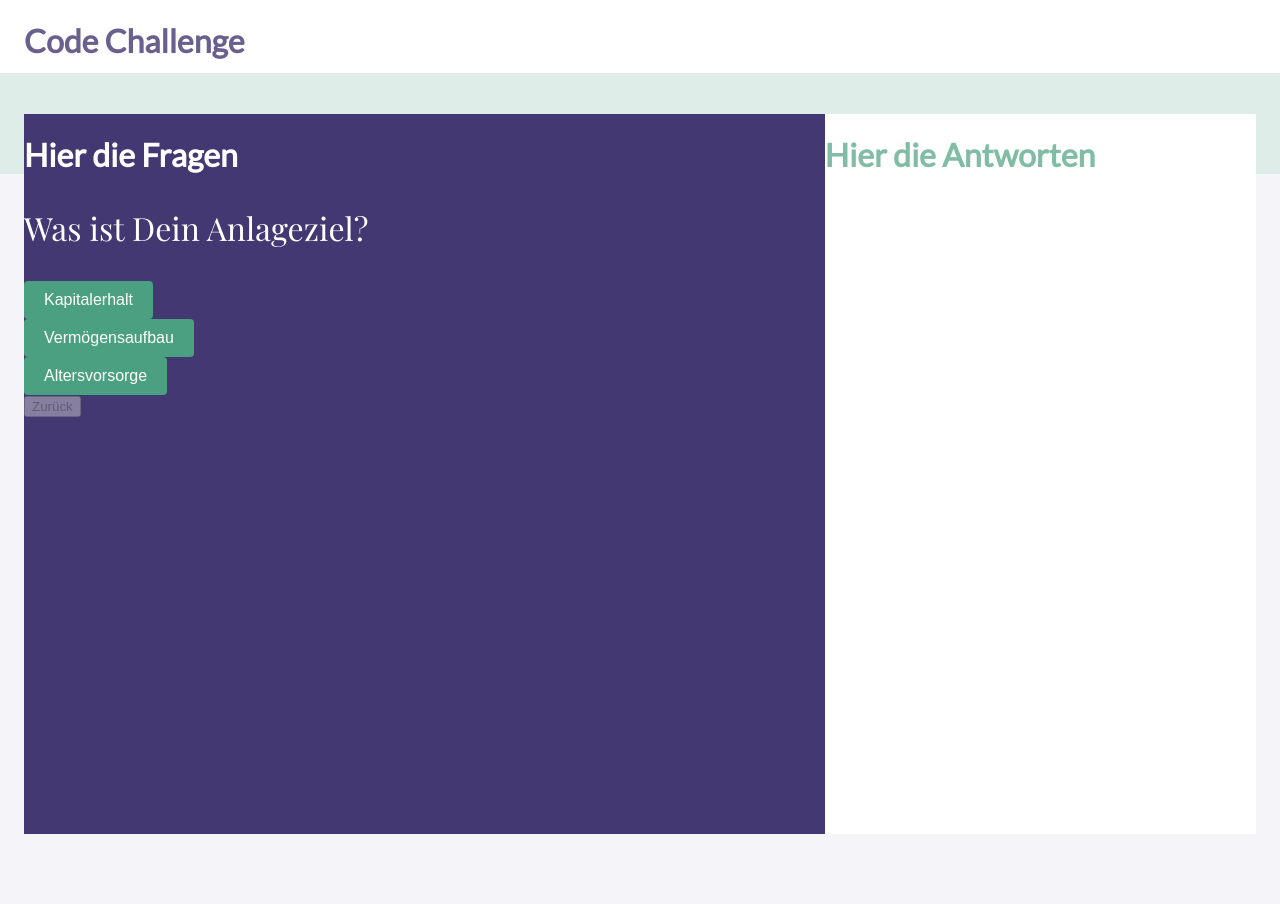
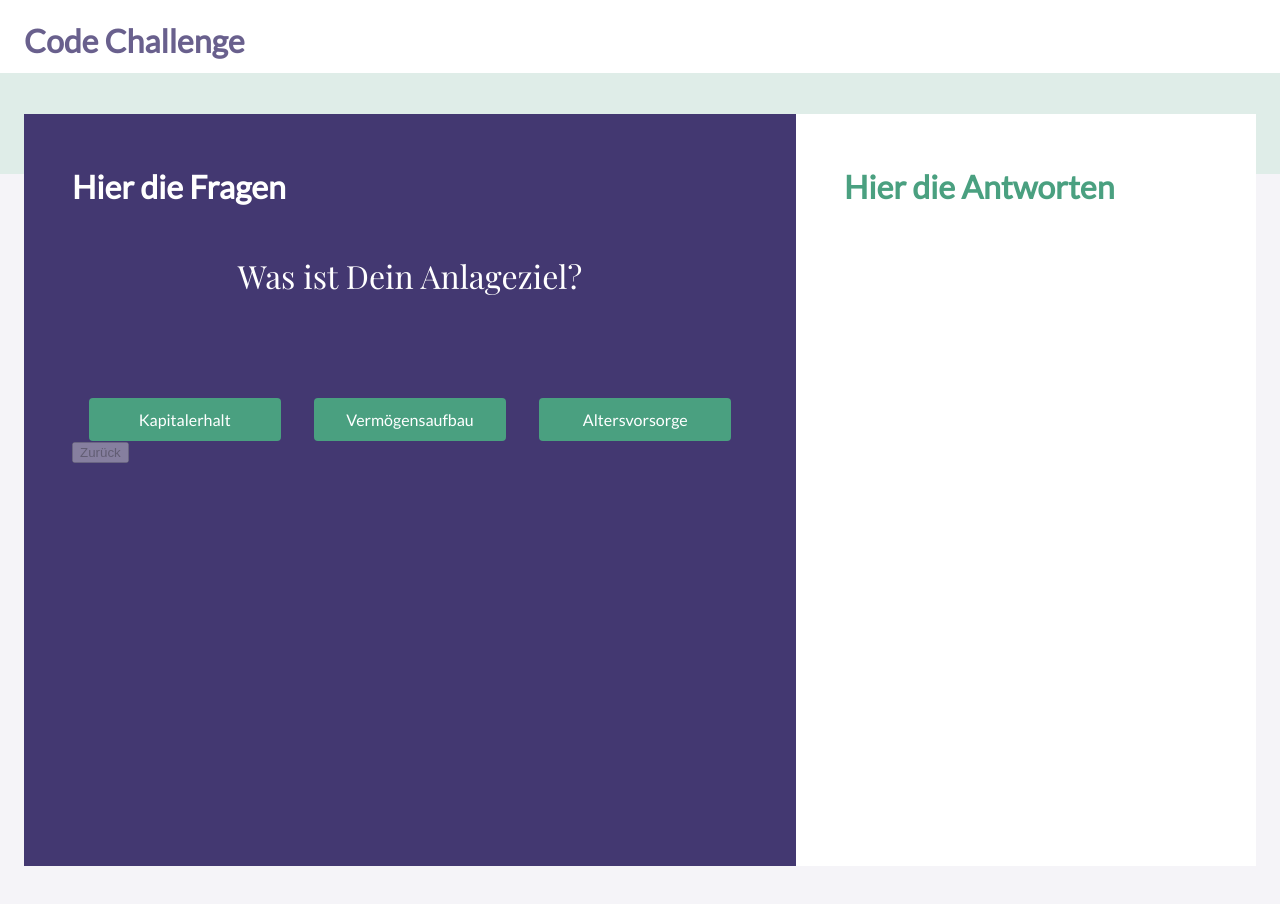
Before and after one commit to ginkgobilobatree/evergreen, a React (Create React App) app: page / in a window 1280 px wide. Shown: the top 904 px of the page. Built offline with nearby package versions, Linux system fonts and the light colour scheme.

Commit message:
outsource text, show all data, style result

```diff
--- a/src/App.sass
+++ b/src/App.sass
@@ -10,15 +10,26 @@
     margin-bottom: min(5rem)
 
 form
+    padding: 2rem 3rem 0
     color: white
     background: rgb(67, 56, 113)
     height: 100%
     width: 65%
 
+    .questionContainer
+        height: 4rem
+
     .question
         font-family: playfair
         font-weight: 300
         font-size: 2rem
+        margin-top: 3rem
+        text-align: center
+
+    .input3Container
+        display: flex
+        justify-content: space-around
+        margin-top: 5rem
 
     input[type="radio"]
         opacity: 0
@@ -26,25 +37,41 @@ form
         width: 0
 
     label
-        display: inline-block
+        width: 9rem
+        display: block
         background: rgb(74, 160, 128)
-        padding: 10px 20px
-        font-family: sans-serif, Arial
-        font-size: 16px
+        padding: .75rem 1.5rem
         border-radius: 4px
+        text-align: center
 
     input[type="radio"]:hover + label
         background: rgb(188, 219, 208)
-        border-color: #4c4
 
     input[type="radio"]:active + label
         background: white
 
-
-
-
 .answers
-    color: rgb(129, 188, 166)
+    padding: 2rem 3rem 0
+    color: rgb(74, 160, 128)
     background: white
     height: 100%
     width: 35%
+
+    p, button
+        margin-left: 2rem
+        font-size: 1.2rem
+
+.result
+    p
+        color: rgb(67,56,113)
+        font-size: 20px
+        font-weight: bold
+    div
+        padding: .25rem
+        margin-bottom: .5rem
+        border-radius: 4px
+        background: rgb(223,237,232)
+
+        :nth-child(2)
+            margin-left: 4rem
+            color: rgb(74, 160, 128)
--- a/src/Questionnaire/QuestionAnswers.jsx
+++ b/src/Questionnaire/QuestionAnswers.jsx
@@ -1,25 +1,70 @@
-import React from "react";
+import React, { useState, useEffect } from "react";
 import "../App.sass";
 import { postUserData } from "../utils/postUserData";
-import { useState } from "react";
+import { GeneralText, Units } from "../data/text";
 
-function QuestionAnswers({ userData, step }) {
-  const [result, setResult] = useState("");
+function QuestionAnswers({ userData, step, setStep }) {
+  const [result, setResult] = useState({});
+
+  useEffect(() => {
+    setResult({});
+  }, [step]);
+
+  if (result.calculatedRiskRate) {
+    return (
+      <div className="result answers">
+        <h1>{GeneralText.hereResult}</h1>
+        <div>
+          <p>{GeneralText.myRiskRate}</p>
+          <p>
+            {" "}
+            {result.calculatedRiskRate}
+            {Units.percent}
+          </p>
+        </div>
+        <div>
+          <p>{GeneralText.yinAndYang}</p>
+          <p>
+            {result.riskValues.yin}
+            {Units.percent} {GeneralText.yin} <br />
+            {result.riskValues.yang}
+            {Units.percent} {GeneralText.yang}
+          </p>
+        </div>
+        <div>
+          <p>{GeneralText.annualRevenue}</p>
+          <p>
+            {result.riskValues.return}
+            {Units.percent}
+          </p>
+        </div>
+        <div>
+          <p>{GeneralText.votality}</p>
+          <p>
+            {result.riskValues.volatility}
+            {Units.percent}
+          </p>
+        </div>
+        <button type="button" onClick={() => setResult({})}>
+          {GeneralText.goBackButton}
+        </button>
+      </div>
+    );
+  }
 
   return (
     <div className="answers">
-      <h1>Hier die Antworten</h1>
-      <p>{userData.goal.split(",")[1]}</p>
-      <p>{userData.age.split(",")[1]}</p>
-      <p>{userData.duration.split(",")[1]}</p>
-      <p>{userData.behaviour.split(",")[1]}</p>
-      <p>{userData.selfTest}</p>
-      {userData.selfTest.length > 0 && step === 4 && (
+      <h1>{GeneralText.hereAnswers}</h1>
+        <p>{userData.goal.split(",")[1]}</p>
+        <p>{userData.age.split(",")[1]}</p>
+        <p>{userData.duration.split(",")[1]}</p>
+        <p>{userData.behaviour.split(",")[1]}</p>
+        <p>{userData.selfTest}</p>
+      {userData.selfTest.length > 0 && (
         <button type="button" onClick={() => postUserData(userData, setResult)}>
-          Meine Risikoklasse
+          {GeneralText.showResultButton}
         </button>
       )}
-      <p>{result.calculatedRiskRate}</p>
     </div>
   );
 }
--- a/src/Questionnaire/QuestionForm.jsx
+++ b/src/Questionnaire/QuestionForm.jsx
@@ -1,14 +1,16 @@
 import React from "react";
 import "../App.sass";
-import { Questions, Answers } from "../data/text";
+import { Questions, Answers, GeneralText } from "../data/text";
 import { handleChange } from "../utils/handleChange";
 
 function QuestionForm({ setUserData, step, setStep, userData }) {
   if (step === 4) {
     return (
       <form>
-        <h1>Hier die Fragen</h1>
+        <h1>{GeneralText.hereQuestions}</h1>
+        <div className="questionContainer">
           <p className="question">{Questions[step]}</p>
+        </div>
         <div>
           <input
             onClick={(e) => {
@@ -139,8 +141,8 @@ function QuestionForm({ setUserData, step, setStep, userData }) {
           />
           <label htmlFor="ten">10</label>
         </div>
-        <button type="button" onClick={() => setStep(step - 1)}>
-          Zurück
+        <button className="goBack" type="button" onClick={() => setStep(step - 1)}>
+          {GeneralText.goBackButton}
         </button>
       </form>
     );
@@ -148,8 +150,11 @@ function QuestionForm({ setUserData, step, setStep, userData }) {
 
   return (
     <form>
-      <h1>Hier die Fragen</h1>
+      <h1>{GeneralText.hereQuestions}</h1>
+      <div className="questionContainer">
         <p className="question">{Questions[step]}</p>
+      </div>
+      <div className="input3Container">
         <div>
           <input
             onClick={(e) => {
@@ -165,7 +170,9 @@ function QuestionForm({ setUserData, step, setStep, userData }) {
               Object.values(Answers[step])[0][0][0],
             ]}
           />
-        <label htmlFor="input1">{Object.values(Answers[step])[0][0][0]}</label>
+          <label htmlFor="input1">
+            {Object.values(Answers[step])[0][0][0]}
+          </label>
         </div>
         <div>
           <input
@@ -182,7 +189,9 @@ function QuestionForm({ setUserData, step, setStep, userData }) {
               Object.values(Answers[step])[0][1][0],
             ]}
           />
-        <label htmlFor="input2">{Object.values(Answers[step])[0][1][0]}</label>
+          <label htmlFor="input2">
+            {Object.values(Answers[step])[0][1][0]}
+          </label>
         </div>
         <div>
           <input
@@ -199,14 +208,18 @@ function QuestionForm({ setUserData, step, setStep, userData }) {
               Object.values(Answers[step])[0][2][0],
             ]}
           />
-        <label htmlFor="input3">{Object.values(Answers[step])[0][2][0]}</label>
+          <label htmlFor="input3">
+            {Object.values(Answers[step])[0][2][0]}
+          </label>
+        </div>
       </div>
       <button
+        className="goBack"
         type="button"
         disabled={step === 0}
         onClick={() => setStep(step - 1)}
       >
-        Zurück
+        {GeneralText.goBackButton}
       </button>
     </form>
   );
--- a/src/Questionnaire/Questionnaire.jsx
+++ b/src/Questionnaire/Questionnaire.jsx
@@ -20,7 +20,7 @@ function Questionnaire() {
         setStep={setStep}
         step={step}
       />
-      <QuestionAnswers userData={userData} step={step} />
+      <QuestionAnswers userData={userData} step={step} setStep={setStep}/>
     </>
   );
 }
--- a/src/data/text.js
+++ b/src/data/text.js
@@ -37,3 +37,21 @@ export const Answers = [
   },
   { selfTest: [1, 2, 3, 4, 5, 6, 7, 8, 9, 10] },
 ];
+
+export const GeneralText = {
+  showResultButton: "Zu Meinem Ergebnis",
+  goBackButton: "Zurück",
+  hereQuestions: "Hier die Fragen",
+  hereAnswers: "Hier die Antworten",
+  hereResult: "Hier das Ergebnis",
+  myRiskRate: "Meine Risikokennzahl:",
+  yinAndYang: "Zusammensetzung aus den beiden EVERGREEN Fonds Yin & Yang:",
+  annualRevenue: "Erwarteter Jahresertrag:",
+  votality: "Votalität:",
+  yin: "(Yin)",
+  yang: "(Yang)"
+}
+
+export const Units = {
+  percent: "%"
+}
```
Lines whose indentation alone changed are shown as unchanged.
